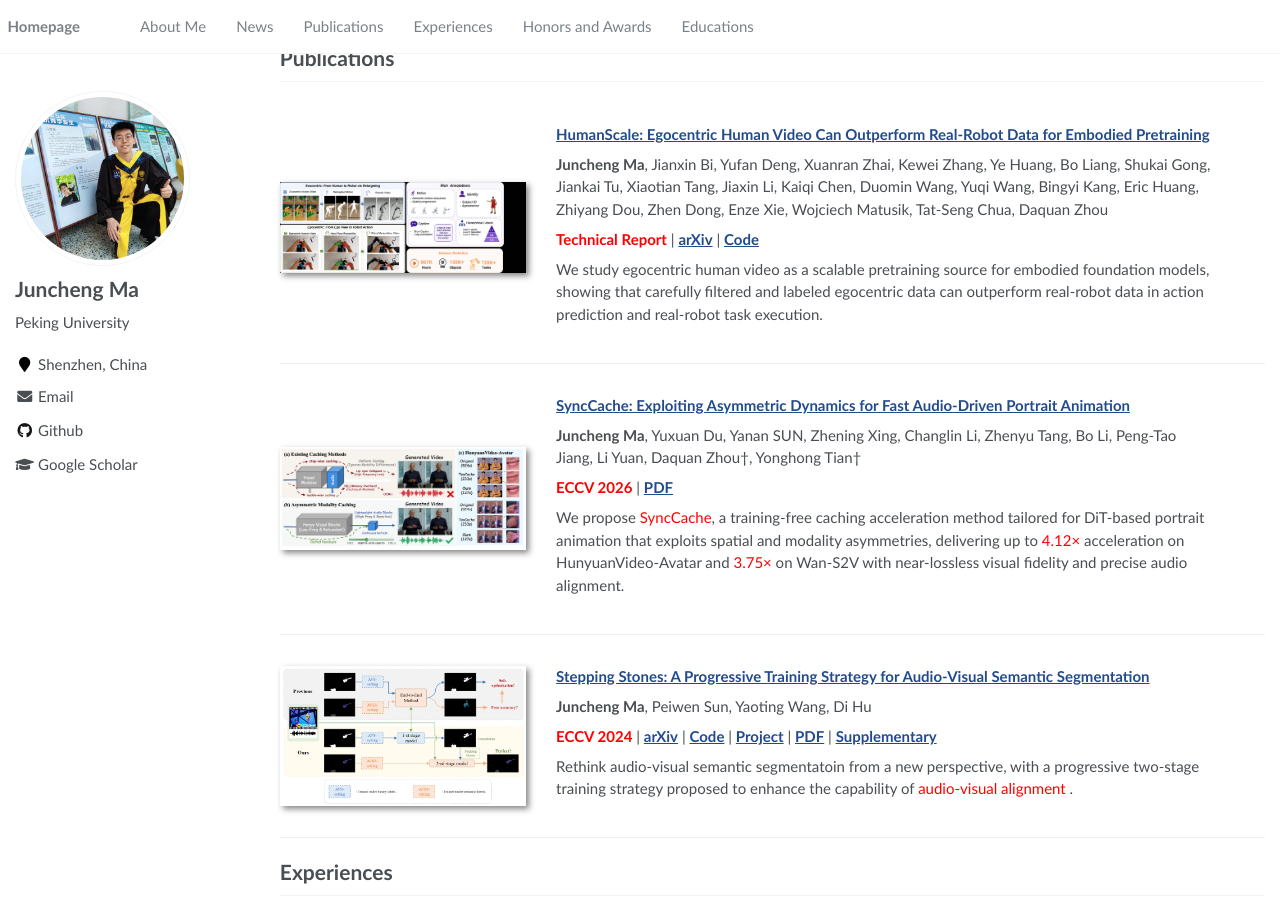
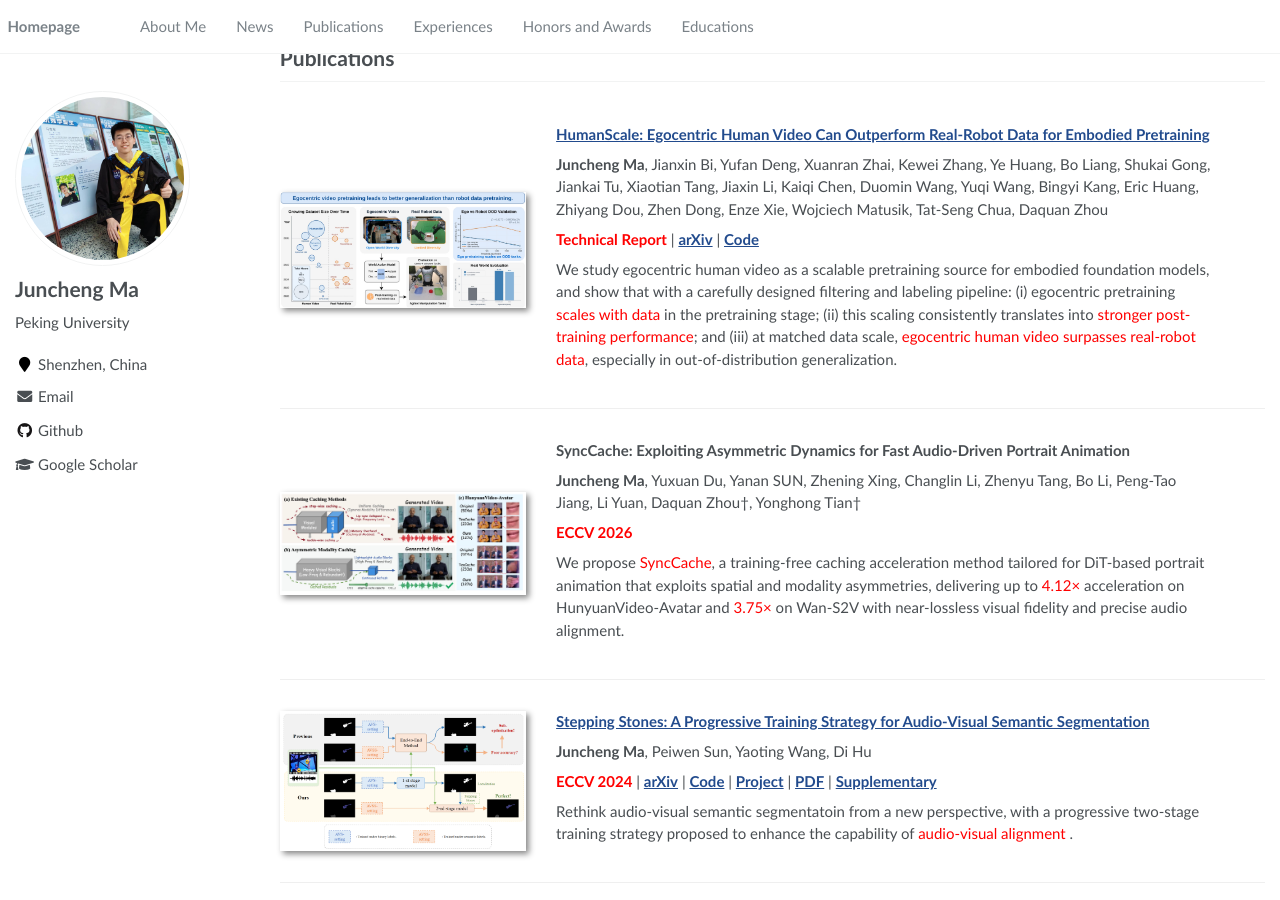
Before and after one commit to ucasmjc/ucasmjc.github.io, a Jekyll site: the page built from _pages/about.md, in a window 1280 px wide and 900 px high, scrolled down 413 px. Built offline with Jekyll 4.4.1, drawn with Linux system fonts in a browser that asks for light colours.

Commit message:
Update HumanScale teaser & description; unpublish SyncCache PDF
- Replace HumanScale teaser with correct paper teaser figure
- Emphasize ego pretraining scaling, post-training scaling, ego > robot
- Remove SyncCache PDF links and the PDF file

Co-Authored-By: Claude Opus 4.8 (1M context) <noreply@anthropic.com>

```diff
--- a/_pages/about.md
+++ b/_pages/about.md
@@ -40,7 +40,7 @@ My research interests primarily lie in video generation for real-world applicati
 
 <span style="color:red">**Technical Report**</span> \| [**arXiv**](https://arxiv.org/abs/2606.20521) \| [**Code**](https://github.com/DAGroup-PKU/HumanNet/)
 
-We study egocentric human video as a scalable pretraining source for embodied foundation models, showing that carefully filtered and labeled egocentric data can outperform real-robot data in action prediction and real-robot task execution.
+We study egocentric human video as a scalable pretraining source for embodied foundation models, and show that with a carefully designed filtering and labeling pipeline: (i) egocentric pretraining <span style="color:red">scales with data</span> in the pretraining stage; (ii) this scaling consistently translates into <span style="color:red">stronger post-training performance</span>; and (iii) at matched data scale, <span style="color:red">egocentric human video surpasses real-robot data</span>, especially in out-of-distribution generalization.
 
 </div>
 </div>
@@ -48,11 +48,11 @@ We study egocentric human video as a scalable pretraining source for embodied fo
 <div class='paper-box'><div class='paper-box-image'><div><div class="badge"></div><img src='images/cache.jpg' alt="sym" width="100%"></div></div>
 <div class='paper-box-text' markdown="1">
 
-**[SyncCache: Exploiting Asymmetric Dynamics for Fast Audio-Driven Portrait Animation](pdfs/ECCV2026.pdf)**
+**SyncCache: Exploiting Asymmetric Dynamics for Fast Audio-Driven Portrait Animation**
 
 **Juncheng Ma**, Yuxuan Du, Yanan SUN, Zhening Xing, Changlin Li, Zhenyu Tang, Bo Li, Peng-Tao Jiang, Li Yuan, Daquan Zhou†, Yonghong Tian†
 
-<span style="color:red">**ECCV 2026**</span> \| [**PDF**](pdfs/ECCV2026.pdf)
+<span style="color:red">**ECCV 2026**</span>
 
 We propose <span style="color:red">SyncCache</span>, a training-free caching acceleration method tailored for DiT-based portrait animation that exploits spatial and modality asymmetries, delivering up to <span style="color:red">4.12×</span> acceleration on HunyuanVideo-Avatar and <span style="color:red">3.75×</span> on Wan-S2V with near-lossless visual fidelity and precise audio alignment.
 </div>
```
Also changed, not shown: images/humanscale.jpg.
